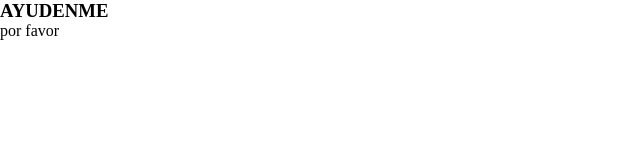
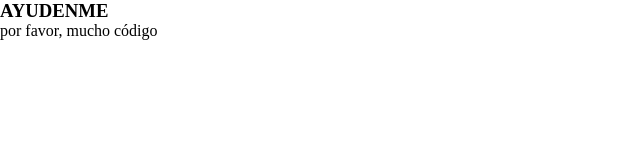
Before and after one commit to luzhox/example-git, a plain HTML site: page index.html in a window 1280 px wide. Shown: the full height of the page, 0-640 px from the left. Drawn offline with Linux system fonts and the light colour scheme.

Commit message:
esta vez si guardé

```diff
--- a/index.html
+++ b/index.html
@@ -9,7 +9,8 @@
 </head>
 <body>
     <h3>AYUDENME</h3>
-    <p>por favor</p>
+    <p>por favor, mucho código</p>
+
 
 </body>
 </html>
```
